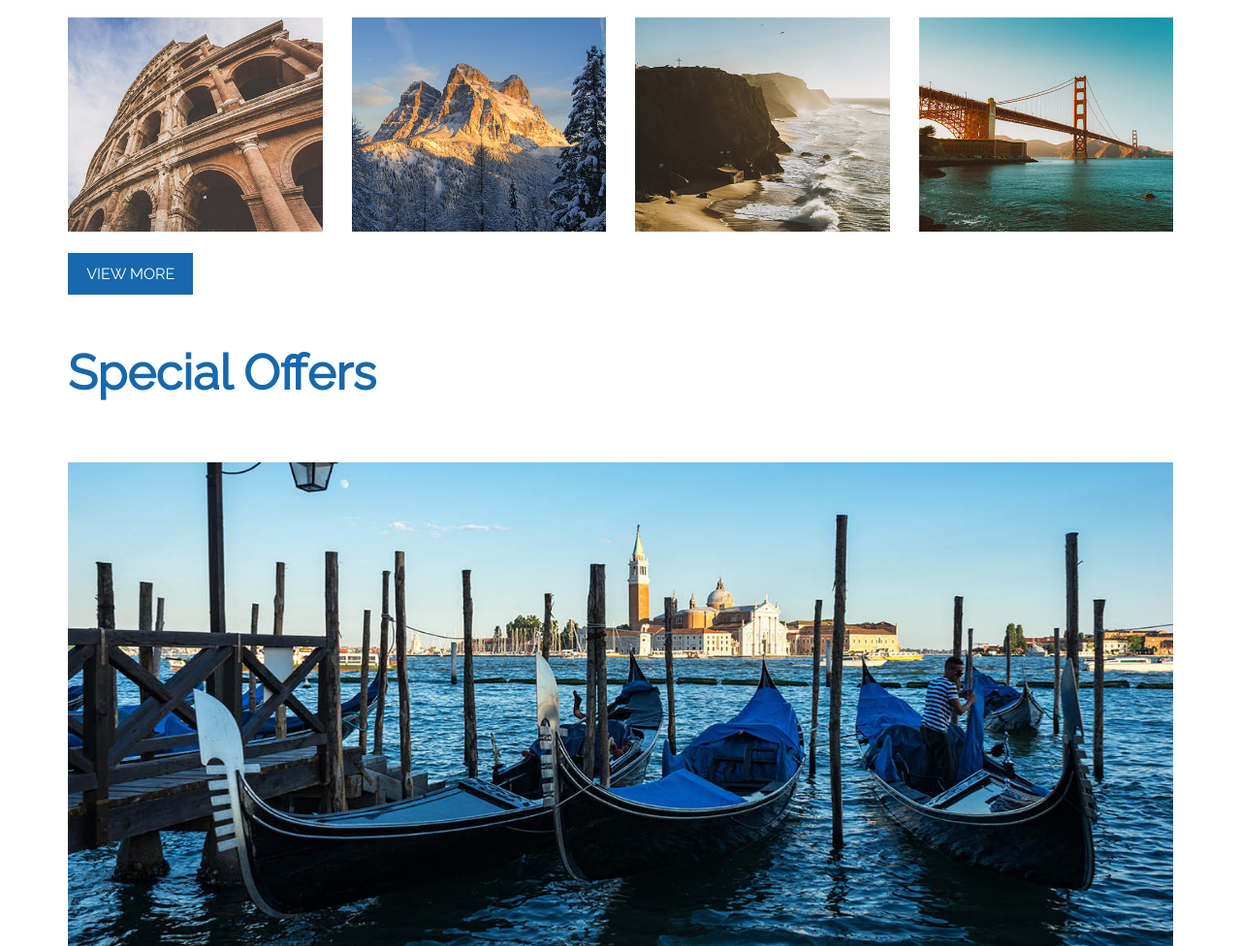
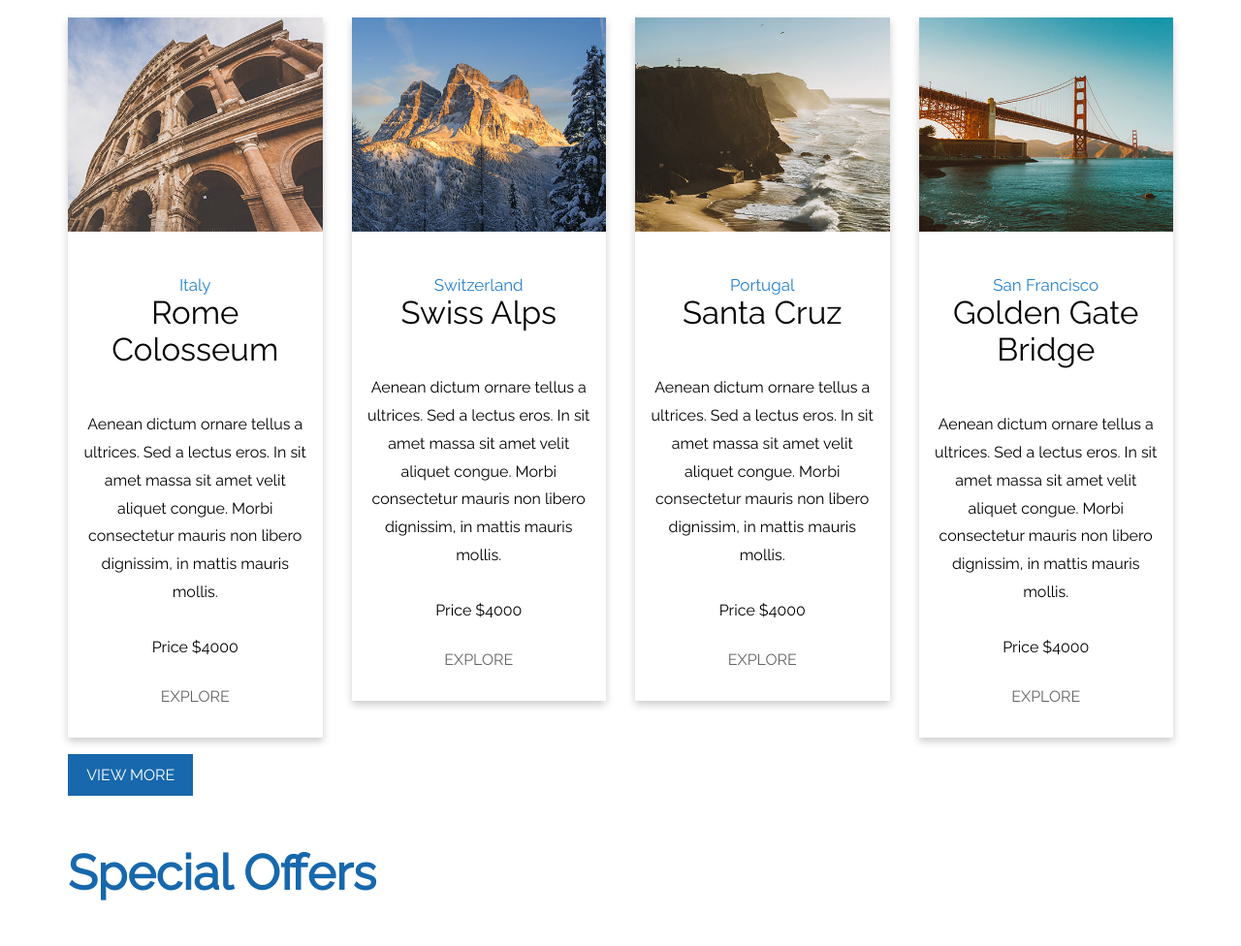
Before and after one commit to cmcoke/trafalgar-travel, a website: page app/index.html in a window 1280 px wide. Shown: the part 2380-3356 px from the top of the page at 97% size. Drawn offline with nearby package versions, Linux system fonts and the light colour scheme.

Commit message:
Completed recommended tours section

```diff
--- a/app/assets/styles/base/_variables.css
+++ b/app/assets/styles/base/_variables.css
@@ -3,7 +3,7 @@
 $font-Raleway: 'Raleway', sans-serif;
 $font-Nunito: 'Nunito', sans-serif;
 $font-NunitoSan: 'Nunito Sans', sans-serif;
-$darkBlue: #0011028;
+$darkBlue: #123E84;
 $Orange: #dc493a;
 $black: #656566;
 $lightBlue: #1768ac;
--- /dev/null
+++ b/app/assets/styles/modules/_card.css
@@ -0,0 +1,57 @@
+.card{
+
+  box-shadow: 0 4px 8px 0 rgba(0,0,0,0.2);
+  transition: 0.3s;
+
+  &:hover{
+    box-shadow: 0 8px 16px 0 rgba(0,0,0,0.2);
+  }
+
+  &__container{
+    padding: 2px 16px;
+  }
+
+  &__container h6{
+    font-family: $font-Raleway;
+    font-size: 1.0625rem;
+    font-weight: 100;
+    text-align: center;
+    color: $lighterBlue;
+  }
+
+  &__container h4{
+    font-family: $font-Raleway;
+    font-size: 2.0625rem;
+    font-weight: 100;
+    margin-top: -2.5rem;
+    text-align: center;
+  }
+
+  &__info{
+    text-align: center;
+    font-family: $font-Raleway;
+    line-height: 1.80;
+  }
+
+  &__price{
+    text-align: center;
+    font-family: $font-Raleway;
+    margin-top: 33px;
+  }
+
+  &__explore{
+    display: block;
+    text-align: center;
+    text-transform: uppercase;
+    font-family: $font-Raleway;
+    margin-top: 33px;
+    padding-bottom: 30px;
+  }
+
+  &__explore:hover{
+    color: $lighterBlue;
+    transition: .3s;
+  }
+
+
+}
--- a/app/assets/styles/styles.css
+++ b/app/assets/styles/styles.css
@@ -14,3 +14,4 @@
 @import "modules/_sprite";
 @import "modules/_svg-icons";
 @import "modules/_destination";
+@import "modules/_card";
--- a/app/index.html
+++ b/app/index.html
@@ -90,7 +90,7 @@
         <div class="destination">
           <picture class="destination__image">
             <source srcset="assets/images/greece--hs--large.jpg 450w" media="(min-width: 1020px)">
-            <source srcset="assets/images/greece--hs--landscape.jpg 800w, assets/images/greece--hs--landscape-hi-dpi 1600w" media="(min-width: 800px)">
+            <source srcset="assets/images/greece--hs--landscape.jpg 800w, assets/images/greece--hs--landscape-hi-dpi.jpg 1600w" media="(min-width: 800px)">
             <img srcset="assets/images/greece--hs--landscape-small.jpg 565w" alt="overlooking the sea in greece">
           </picture>
           <div class="destination__content">
@@ -100,7 +100,7 @@
             </div>
             <p class="destination__price">Price: &#36;3000</p>
             <p class="destination__info">Suspendisse at fermentum massa. Donec a quam justo. Etiam fringilla est nunc, in pellentesque lorem elementum volutpat.</p>
-            <a href="#" class="destination__explore">View More</a>
+            <a href="#" class="destination__explore">Explore</a>
           </div>
         </div>
       </div>
@@ -109,7 +109,7 @@
         <div class="destination">
           <picture class="destination__image">
             <source srcset="assets/images/new-york-hs--large.jpg 450w" media="(min-width: 1020px)">
-            <source srcset="assets/images/new-york-hs--landscape.jpg 800w, assets/images/new-york--hs--landscape-hi-dpi 1600w" media="(min-width: 800px)">
+            <source srcset="assets/images/new-york-hs--landscape.jpg 800w, assets/images/new-york-hs--landscape-hi-dpi.jpg 1600w" media="(min-width: 800px)">
             <img srcset="assets/images/new-york-hs--landscape-small.jpg 565w" alt="pedestrians walking in new york">
           </picture>
           <div class="destination__content">
@@ -119,7 +119,7 @@
             </div>
             <p class="destination__price">Price: &#36;3000</p>
             <p class="destination__info">Suspendisse at fermentum massa. Donec a quam justo. Etiam fringilla est nunc, in pellentesque lorem elementum volutpat.</p>
-            <a href="#" class="destination__explore">View More</a>
+            <a href="#" class="destination__explore">Explore</a>
           </div>
         </div>
       </div>
@@ -128,7 +128,7 @@
         <div class="destination">
           <picture class="destination__image">
             <source srcset="assets/images/japan--hs--large.jpg 450w" media="(min-width: 1020px)">
-            <source srcset="assets/images/japan--hs--landscape.jpg 800w, assets/images/japan--hs--landscape-hi-dpi 1600w" media="(min-width: 800px)">
+            <source srcset="assets/images/japan--hs--landscape.jpg 800w, assets/images/japan--hs--landscape-hi-dpi.jpg 1600w" media="(min-width: 800px)">
             <img srcset="assets/images/japan--hs--landscape-small.jpg 565w" alt="woman walking with umberlla">
           </picture>
           <div class="destination__content">
@@ -138,7 +138,7 @@
             </div>
             <p class="destination__price">Price: &#36;3000</p>
             <p class="destination__info">Suspendisse at fermentum massa. Donec a quam justo. Etiam fringilla est nunc, in pellentesque lorem elementum volutpat.</p>
-            <a href="#" class="destination__explore">View More</a>
+            <a href="#" class="destination__explore">Explore</a>
           </div>
         </div>
       </div>
@@ -147,8 +147,8 @@
         <div class="destination">
           <picture class="destination__image">
             <source srcset="assets/images/paris-hs--large.jpg 450w" media="(min-width: 1020px)">
-            <source srcset="assets/images/paris-hs--landscape.jpg 800w, assets/images/paris-hs--landscape-hi-dpi 1600w" media="(min-width: 800px)">
-            <img srcset="assets/images/paris-hs--landscape-small.jpg 565w" alt="woman walking with umberlla">
+            <source srcset="assets/images/paris-hs--landscape.jpg 800w, assets/images/paris-hs--landscape-hi-dpi.jpg 1600w" media="(min-width: 800px)">
+            <img srcset="assets/images/paris-hs--landscape-small.jpg 565w" alt="The Eiffel Tower">
           </picture>
           <div class="destination__content">
             <div class="destination__title">
@@ -157,20 +157,17 @@
             </div>
             <p class="destination__price">Price: &#36;3000</p>
             <p class="destination__info">Suspendisse at fermentum massa. Donec a quam justo. Etiam fringilla est nunc, in pellentesque lorem elementum volutpat.</p>
-            <a href="#" class="destination__explore">View More</a>
+            <a href="#" class="destination__explore">Explore</a>
           </div>
         </div>
       </div>
-
-
-
-
 
       <div class="col-xs-12">
         <a href="destinations.html" class="btn">View More</a>
       </div>
     </div>
   </section>
+
 
   <section class="container">
     <div class="grid">
@@ -179,34 +176,79 @@
         <h1 class="headline">Recommended Tours</h1>
       </div>
 
-      <picture class="col-xs-12 col-md-6 col-lg-3">
+      <div class="col-xs-12 col-md-6 col-lg-3">
+        <div class="card">
+          <picture>
             <source srcset="assets/images/colosseum-hs--large.jpg 450w" media="(min-width: 1020px)">
-        <source srcset="assets/images/colosseum-hs--landscape.jpg 800w, assets/images/colosseum-hs--landscape-hi-dpi 1600w" media="(min-width: 800px)">
-        <img srcset="assets/images/colosseum-hs--landscape-small.jpg 565w" alt="woman walking with umberlla">
+            <source srcset="assets/images/colosseum-hs--landscape.jpg 800w, assets/images/colosseum-hs--landscape-hi-dpi.jpg 1600w" media="(min-width: 800px)">
+            <img srcset="assets/images/colosseum-hs--landscape-small.jpg 565w" alt="the roman colosseum">
           </picture>
+          <div class="card__container">
+            <h6>Italy</h6>
+            <h4>Rome Colosseum</h4>
+            <p class="card__info">Aenean dictum ornare tellus a ultrices. Sed a lectus eros. In sit amet massa sit amet velit aliquet congue. Morbi consectetur mauris non libero dignissim, in mattis mauris mollis.</p>
+            <p class="card__price">Price $4000</p>
+            <a href="#" class="card__explore">Explore</a>
+          </div>
+        </div>
+      </div>
 
-      <picture class="col-xs-12 col-md-6 col-lg-3">
+      <div class="col-xs-12 col-md-6 col-lg-3">
+        <div class="card">
+          <picture>
             <source srcset="assets/images/alps-hs--large.jpg 450w" media="(min-width: 1020px)">
-        <source srcset="assets/images/alps-hs--landscape.jpg 800w, assets/images/alps-hs--landscape-hi-dpi 1600w" media="(min-width: 800px)">
-        <img srcset="assets/images/alps-hs--landscape-small.jpg 565w" alt="woman walking with umberlla">
+            <source srcset="assets/images/alps-hs--landscape.jpg 800w, assets/images/alps-hs--landscape-hi-dpi.jpg 1600w" media="(min-width: 800px)">
+            <img srcset="assets/images/alps-hs--landscape-small.jpg 565w" alt="a view of the swiss alps">
           </picture>
+          <div class="card__container">
+            <h6>Switzerland</h6>
+            <h4>Swiss Alps</h4>
+            <p class="card__info">Aenean dictum ornare tellus a ultrices. Sed a lectus eros. In sit amet massa sit amet velit aliquet congue. Morbi consectetur mauris non libero dignissim, in mattis mauris mollis.</p>
+            <p class="card__price">Price $4000</p>
+            <a href="#" class="card__explore">Explore</a>
+          </div>
+        </div>
+      </div>
 
-      <picture class="col-xs-12 col-md-6 col-lg-3">
+      <div class="col-xs-12 col-md-6 col-lg-3">
+        <div class="card">
+          <picture>
             <source srcset="assets/images/santa-cruz-hs--large.jpg 450w" media="(min-width: 1020px)">
-        <source srcset="assets/images/santa-cruz-hs--landscape.jpg 800w, assets/images/santa-cruz-hs--landscape-hi-dpi 1600w" media="(min-width: 800px)">
-        <img srcset="assets/images/santa-cruz-hs--landscape-small.jpg 565w" alt="woman walking with umberlla">
+            <source srcset="assets/images/santa-cruz-hs--landscape.jpg 800w, assets/images/santa-cruz-hs--landscape-hi-dpi.jpg 1600w" media="(min-width: 800px)">
+            <img srcset="assets/images/santa-cruz-hs--landscape-small.jpg 565w" alt="a beach in portugal">
           </picture>
+          <div class="card__container">
+            <h6>Portugal</h6>
+            <h4>Santa Cruz</h4>
+            <p class="card__info">Aenean dictum ornare tellus a ultrices. Sed a lectus eros. In sit amet massa sit amet velit aliquet congue. Morbi consectetur mauris non libero dignissim, in mattis mauris mollis.</p>
+            <p class="card__price">Price $4000</p>
+            <a href="#" class="card__explore">Explore</a>
+          </div>
+        </div>
+      </div>
 
-      <picture class="col-xs-12 col-md-6 col-lg-3">
-        <source srcset="assets/images/golden-gate-bridge-hs--large.jpg 450w" media="(min-width: 1020px)">
-        <source srcset="assets/images/golden-gate-bridge-hs--landscape.jpg 800w, assets/images/golden-gate-bridge-hs--landscape-hi-dpi 1600w" media="(min-width: 800px)">
-        <img srcset="assets/images/golden-gate-bridge-hs--landscape-small.jpg 565w" alt="woman walking with umberlla">
+      <div class="col-xs-12 col-md-6 col-lg-3">
+        <div class="card">
+          <picture class="flex-img">
+            <source srcset="assets/images/golden-gate-bridge-hs--large.jpg 450w" media="(min-width: 1020px)" class="flex-img">
+            <source srcset="assets/images/golden-gate-bridge-hs--landscape.jpg 800w, assets/images/golden-gate-bridge-hs--landscape-hi-dpi.jpg 1600w" media="(min-width: 800px)">
+            <img srcset="assets/images/golden-gate-bridge-hs--landscape-small.jpg 565w" alt="a view of San Francisco's Golden Gate Bridge">
           </picture>
+          <div class="card__container">
+            <h6>San Francisco</h6>
+            <h4>Golden Gate Bridge</h4>
+            <p class="card__info">Aenean dictum ornare tellus a ultrices. Sed a lectus eros. In sit amet massa sit amet velit aliquet congue. Morbi consectetur mauris non libero dignissim, in mattis mauris mollis.</p>
+            <p class="card__price">Price $4000</p>
+            <a href="#" class="card__explore">Explore</a>
+          </div>
+        </div>
+      </div>
 
 
       <div class="col-xs-12">
         <a href="destinations.html" class="btn">View More</a>
       </div>
+
     </div>
   </section>
 
--- a/app/temp/styles/styles.css
+++ b/app/temp/styles/styles.css
@@ -1824,3 +1824,57 @@
     -webkit-transition: .3s;
     transition: .3s;
   }
+.card{
+
+  -webkit-box-shadow: 0 4px 8px 0 rgba(0,0,0,0.2);
+
+          box-shadow: 0 4px 8px 0 rgba(0,0,0,0.2);
+  -webkit-transition: 0.3s;
+  transition: 0.3s;
+
+
+}
+.card:hover{
+    -webkit-box-shadow: 0 8px 16px 0 rgba(0,0,0,0.2);
+            box-shadow: 0 8px 16px 0 rgba(0,0,0,0.2);
+  }
+.card__container{
+    padding: 2px 16px;
+  }
+.card__container h6{
+    font-family: 'Raleway', sans-serif;
+    font-size: 1.0625rem;
+    font-weight: 100;
+    text-align: center;
+    color: #2682CF;
+  }
+.card__container h4{
+    font-family: 'Raleway', sans-serif;
+    font-size: 2.0625rem;
+    font-weight: 100;
+    margin-top: -2.5rem;
+    text-align: center;
+  }
+.card__info{
+    text-align: center;
+    font-family: 'Raleway', sans-serif;
+    line-height: 1.80;
+  }
+.card__price{
+    text-align: center;
+    font-family: 'Raleway', sans-serif;
+    margin-top: 33px;
+  }
+.card__explore{
+    display: block;
+    text-align: center;
+    text-transform: uppercase;
+    font-family: 'Raleway', sans-serif;
+    margin-top: 33px;
+    padding-bottom: 30px;
+  }
+.card__explore:hover{
+    color: #2682CF;
+    -webkit-transition: .3s;
+    transition: .3s;
+  }
```
Also changed, not shown: app/assets/images/greece--hs--landscape-small.jpg. Lines whose indentation alone changed are shown as unchanged.
